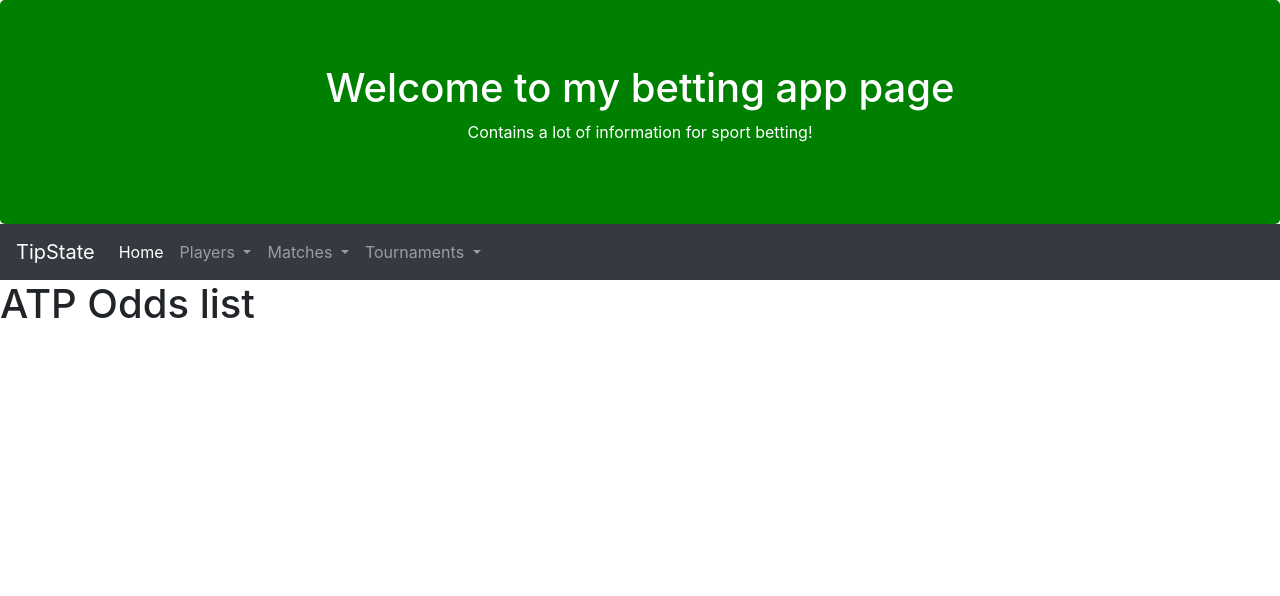
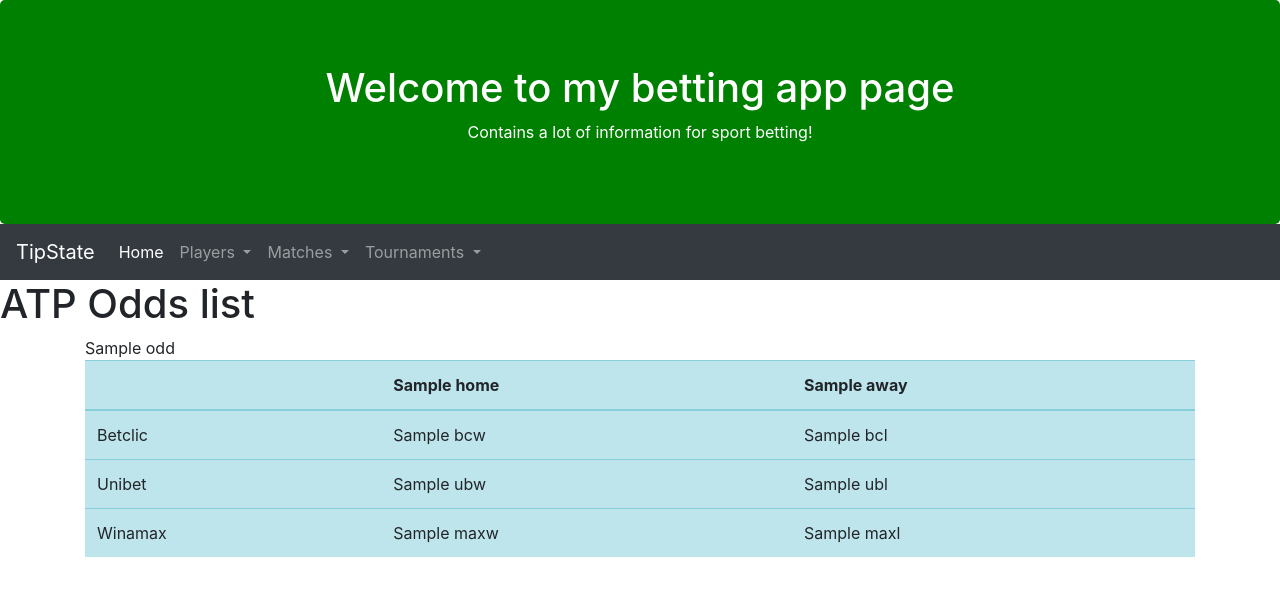
Before and after one commit to gsofter/betting, a Django app: template templates/match/odd_list.html in a window 1280 px wide. Shown: the top 596 px of the page. Run offline with Django 3.2, Linux system fonts and the light colour scheme; the template is opened without the code that fills it: most values are stand-ins (such as "Sample title", 1, 10 or a date in 2020); some libraries are stand-ins or nearby versions.

Commit message:
odd scrape update-1

```diff
--- a/betting/urls.py
+++ b/betting/urls.py
@@ -33,8 +33,8 @@ urlpatterns = [
     path('match/wta', wta_match_list, name="wta_match_list"),
 
     #odds math
-    path('match/odd_atp', atp_match_list, name="atp_odds_list"),
-    path('match/odd_wta', wta_match_list, name="wta_odds_list"),
+    path('match/odd_atp', atp_odd_list, name="atp_odds_list"),
+    path('match/odd_wta', wta_odd_list, name="wta_odds_list"),
 
     #tournaments pathes
     path('tour/atp/', atp_tournament_list, name="atp_tour_list"),
--- a/modules/oddscraping.py
+++ b/modules/oddscraping.py
@@ -26,6 +26,7 @@ def fetch_odds(url):
 	r1 = urlopen(req1).read()
 	soup = BeautifulSoup(r1, 'lxml')
 	table = soup.find('div', id='oddetail')
+	tourname = table.h1.text.strip()
 	rows = table.select('tr')
 
 	i = 0
@@ -35,7 +36,6 @@ def fetch_odds(url):
 		away = row.select('td')[0].select('.matchname a:nth-of-type(2)')[0].text
 
 		row = rows[i + 1]
-		items = row.select('td.bet')
 		odd1 = float(row.select('td.bet')[0].text.strip())
 		odd2 = float(row.select('td.bet')[1].text.strip())
 		bcw = odd1
@@ -68,10 +68,11 @@ def fetch_odds(url):
 			'ubl' : ubl,
 			'maxw' : maxw,
 			'maxl' : maxl,
+			'tournament' : tourname,
 		}
 
 		odds.append(odd)
-		i = i + 8
+		i = i + int(rows[i].td.attrs['rowspan'])
 	return odds
 
 def get_odds_data():
--- a/templates/match/odd_list.html
+++ b/templates/match/odd_list.html
@@ -2,5 +2,27 @@
 
 {% block  content %}
 <h1> ATP Odds list </h1>
+<div class="container">
+    {% for odd in odds %}
+    <div class="panel-group">
 
+        <div class="panel panel-primary">
+            <div class="panel-heading panel-primary">{{ odd.tournament }} </div>
+            <table class="table table-info">
+                <thead class="table">
+                    <th> &nbsp; </th>
+                    <th> {{ odd.home }} </th>
+                    <th> {{ odd.away }} </th>
+                </thead>
+                <tbody>
+                <tbody>
+                    <tr> <td> Betclic </td> <td> {{ odd.bcw }} </td> <td> {{ odd.bcl }} </td> </tr>
+                    <tr> <td> Unibet </td> <td> {{ odd.ubw }} </td> <td> {{ odd.ubl }} </td> </tr>
+                    <tr> <td> Winamax </td> <td> {{ odd.maxw }} </td> <td> {{ odd.maxl }} </td> </tr>
+                </tbody>
+            </table>
+        </div>
+    </div>
+    {% endfor %}
+</div>
 {% endblock  %}
```
Also changed, not shown: matches/views.py (+17 -6 lines).
